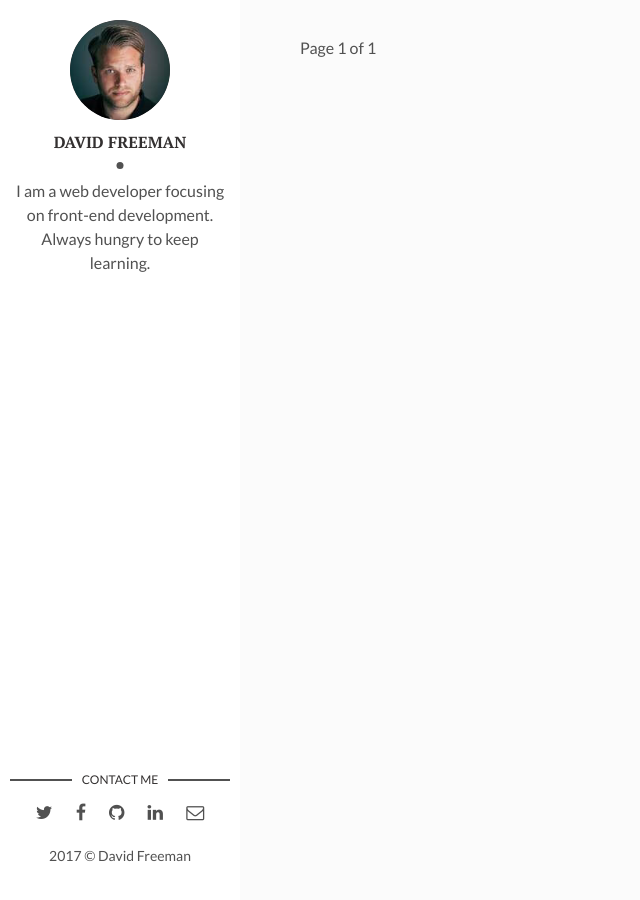
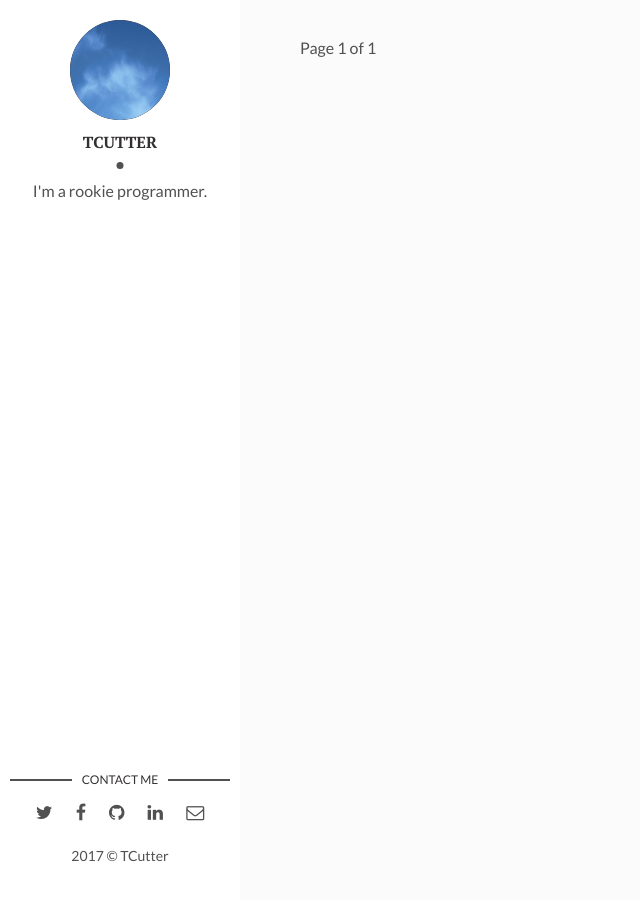
Before and after one commit to TCutter/TCutter.github.io, a Jekyll site: the page built from index.html, in a window 1280 px wide. Shown: the whole page, without its empty margins (0-640 px from the left). Built offline with Jekyll 4.4.1, drawn with Linux system fonts in a browser that asks for light colours; the list of posts is cut into pages by our own code.

Commit message:
修改博客信息

```diff
--- a/_config.yml
+++ b/_config.yml
@@ -1,4 +1,4 @@
-title: Hello, world! I'm David Freeman
+title: It's a secret!
 description: > # this means to ignore newlines until "baseurl:"
   Write an awesome description for your new site here. You can edit this
   line in _config.yml. It will appear in your document head meta (for
@@ -8,12 +8,12 @@ baseurl: "" # the subpath of your site, e.g. /blog
 url: "" # the base hostname & protocol for your site, e.g. http://example.com
 
 # Author Settings
-author: David Freeman # add your name
-author-img: david-freeman.jpg # add your photo
-about-author: I am a web developer focusing on front-end development. Always hungry to keep learning. # add description
+author: TCutter # add your name
+author-img: t_cutter.jpg # add your photo
+about-author: I'm a rookie programmer. # add description
 twitter: # add your Twitter handle
 facebook: # add your Facebook handle
-github: artemsheludko # add your Github handle
+github: TCutter # add your Github handle
 linkedin: # add your Linkedin handle
 email: # add your Email address
 
--- a/_includes/head.html
+++ b/_includes/head.html
@@ -5,7 +5,7 @@
 	<meta http-equiv="X-UA-Compatible" content="IE=edge">
 	<meta name="viewport" content="width=device-width, initial-scale=1, maximum-scale=1">
 	<meta property="og:image" content="">
-	<link rel="shortcut icon" href="{{ "/assets/img/favicon/favicon.ico" | prepend: site.baseurl }}" type="image/x-icon">
+	<!--<link rel="shortcut icon" href="{{ "/assets/img/favicon/favicon.ico" | prepend: site.baseurl }}" type="image/x-icon">-->
 	<link rel="apple-touch-icon" href="{{ "/assets/img/favicon/apple-touch-icon.png" | prepend: site.baseurl }}">
 	<link rel="apple-touch-icon" sizes="72x72" href="{{ "/assets/img/favicon/apple-touch-icon-72x72.png" | prepend: site.baseurl }}">
 	<link rel="apple-touch-icon" sizes="114x114" href="{{ "/assets/img/favicon/apple-touch-icon-114x114.png" | prepend: site.baseurl }}">
```
Also changed, not shown: assets/img/david-freeman.jpg (deleted), assets/img/t_cutter.JPG (added), 1 other file.
